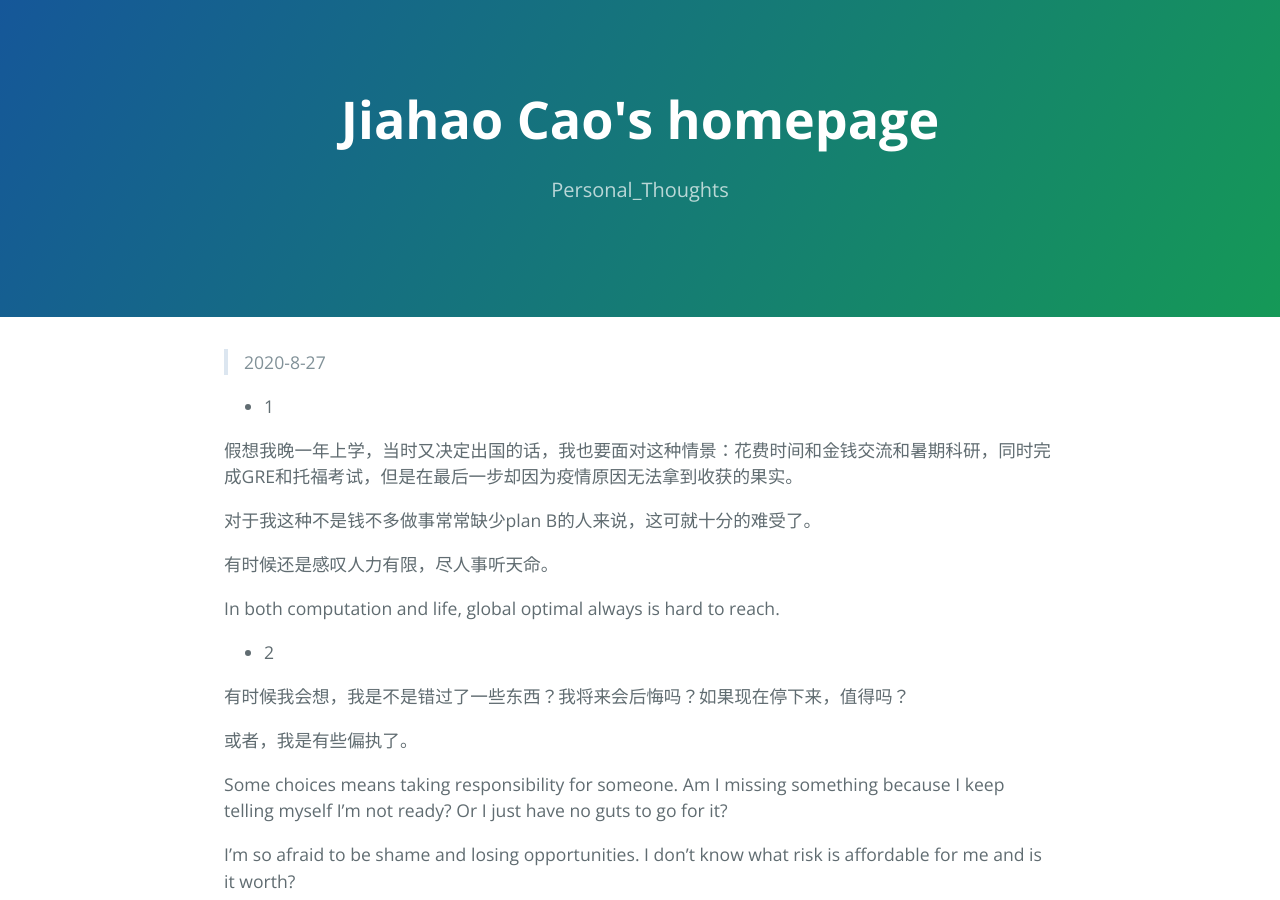
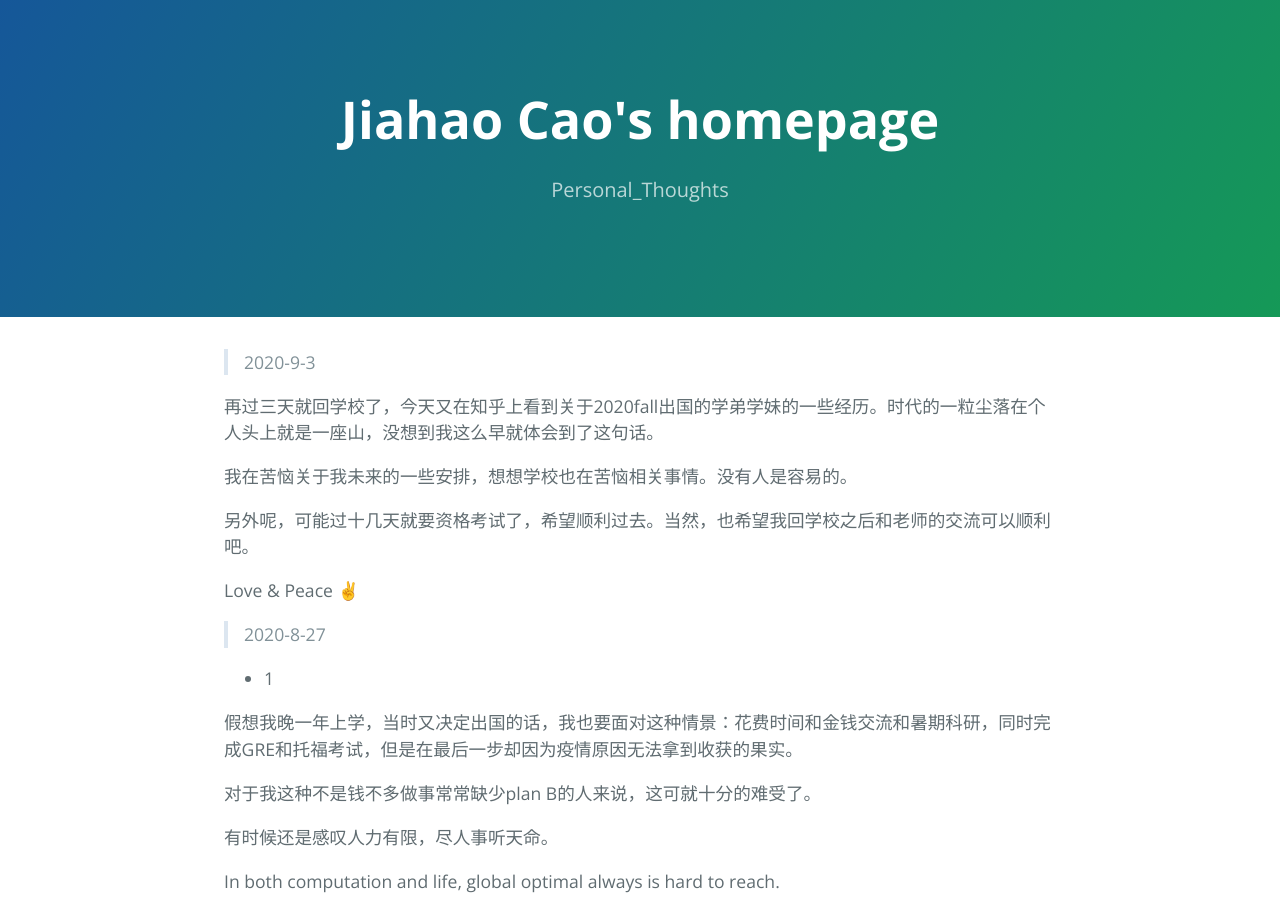
Before and after one commit to caojiahao13/caojiahao13.github.io, a Jekyll site: the page built from Personal_Thoughts/Personal_Thoughts.md, in a window 1280 px wide and 900 px high. Built offline with Jekyll 4.4.1, drawn with Linux system fonts in a browser that asks for light colours.

Commit message:
9-3 thoughts

```diff
--- a/Personal_Thoughts/Personal_Thoughts.md
+++ b/Personal_Thoughts/Personal_Thoughts.md
@@ -4,6 +4,19 @@ title: "Jiahao Cao's homepage"
 description: Personal_Thoughts
 theme: jekyll-theme-cayman
 ---
+
+
+> 2020-9-3
+
+再过三天就回学校了，今天又在知乎上看到关于2020fall出国的学弟学妹的一些经历。时代的一粒尘落在个人头上就是一座山，没想到我这么早就体会到了这句话。
+
+我在苦恼关于我未来的一些安排，想想学校也在苦恼相关事情。没有人是容易的。
+
+
+另外呢，可能过十几天就要资格考试了，希望顺利过去。当然，也希望我回学校之后和老师的交流可以顺利吧。
+
+Love & Peace ✌️
+
 
 > 2020-8-27
 
```
